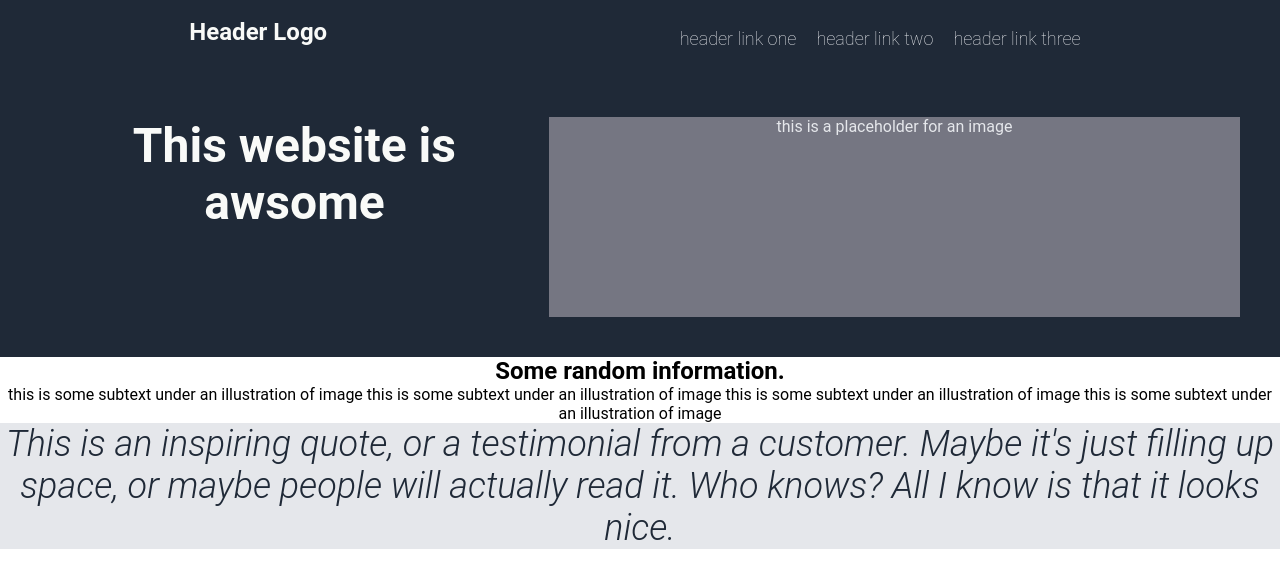
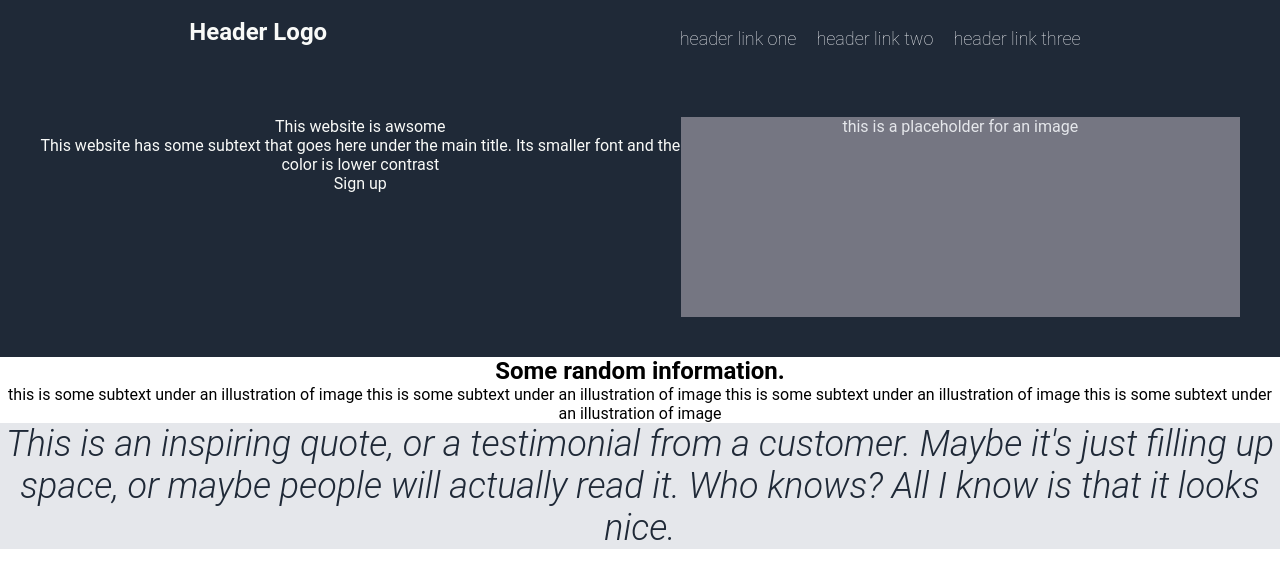
Before and after one commit to jairxortega/landing-page, a plain HTML site: page index.html in a window 1280 px wide. Drawn offline with Linux system fonts and the light colour scheme; a web font is replaced by a local one.

Commit message:
added to first section

```diff
--- a/index.html
+++ b/index.html
@@ -21,8 +21,10 @@
             </div>
         </nav>
         <div class="section-one">
-            <div>
-                <h2 class="main-text">This website is awsome</h2>
+            <div class="main-text">
+                <div>This website is awsome</div>
+                <div>This website has some subtext that goes here under the main title. Its smaller font and the color is lower contrast</div>
+                <div>Sign up</div>
             </div>
             <div class="image-box">this is a placeholder for an image</div>
         </div>
--- a/stylesheet.css
+++ b/stylesheet.css
@@ -45,7 +45,7 @@
     justify-content: center;
 }
 
-.main-text {
+.title {
     font-size: 48px;
 }
 
```
